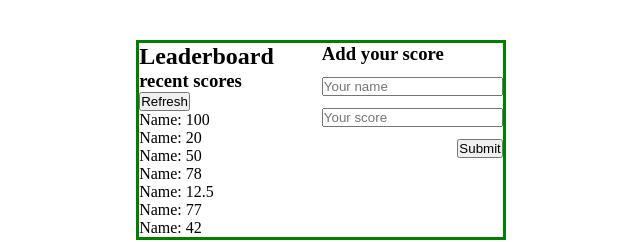
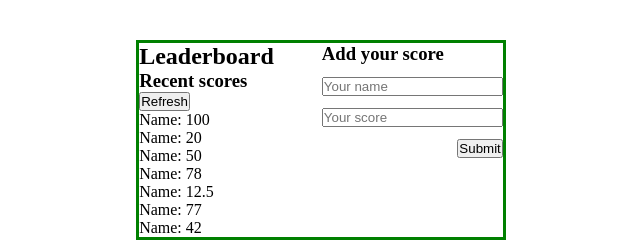
Before and after one commit to badger-99/Leaderboard, a website built with webpack: page src/template.html in a window 1280 px wide. Shown: the part 120-362 px from the top of the page, 319-959 px from the left. Built offline with nearby package versions, Linux system fonts and the light colour scheme.

Commit message:
Fix typo

```diff
--- a/src/template.html
+++ b/src/template.html
@@ -13,7 +13,7 @@
       </div>
       <div id="scores">
         <div id="title">
-          <h3>recent scores</h3>
+          <h3>Recent scores</h3>
           <button type="button" id="refresh">Refresh</button>
         </div>
         <div id="scorelist">
```
